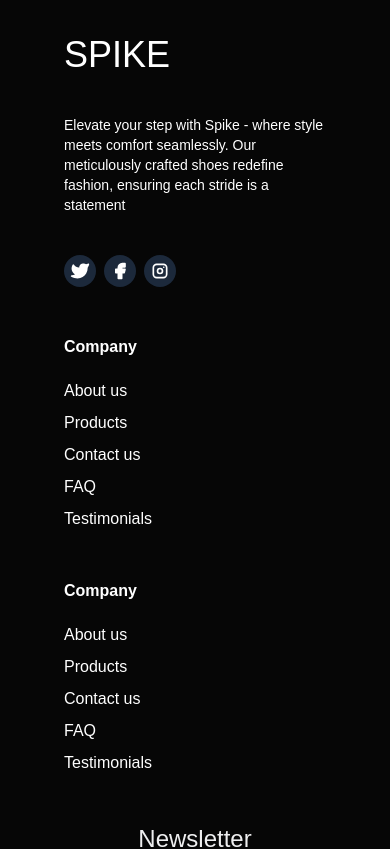
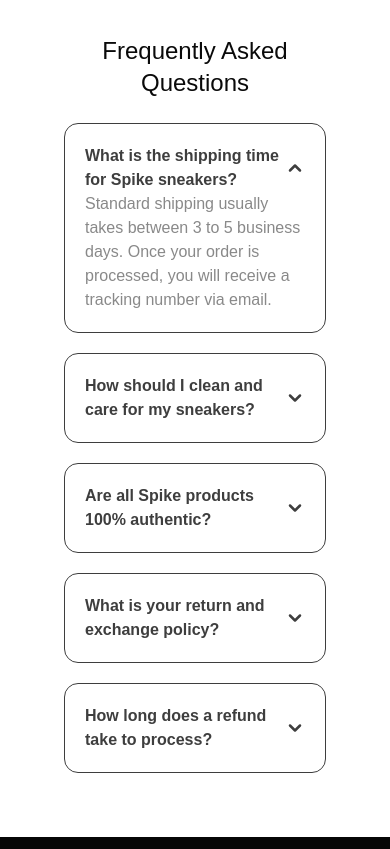
Before and after one commit to VeroZuliani/shoes-app, a React (Vite) app in the folder frontend/: page / in a window 390 px wide. Shown: the part 9340-10189 px from the top of the page. Built offline with nearby package versions, Linux system fonts and the light colour scheme; no server answers.

Commit message:
feat: agregar seccion FAQ y componente FaqItem con acordeon desplegable y animacion

```diff
--- /dev/null
+++ b/frontend/src/components/FaqItem.tsx
@@ -0,0 +1,59 @@
+import { IconChevronDown, IconChevronUp } from '@tabler/icons-react';
+import { motion, AnimatePresence } from 'framer-motion'
+
+
+interface FaqItem{
+    question: string;
+    answer: string;
+    isOpen: boolean;
+    onToggle: () => void
+}
+
+
+const FaqItem = ({question, answer, isOpen, onToggle}: FaqItem) => {
+  return (
+    <div className="border border-gray-dark rounded-xl p-5">
+
+        {/* Pregunta y botón */}
+        <button
+            onClick={() => onToggle()}
+            className='w-full flex items-center justify-between text-left cursor-pointer'
+            >
+
+            <div className='w-full font-semibold text-gray-dark'>
+                {question}
+            </div>
+
+            {/* Icono con rotación */}
+            <div className='text-gray-dark'>
+                {isOpen ?
+                    <IconChevronUp stroke={3} size={20}/>
+                    :
+                    <IconChevronDown stroke={3} size={20}/>
+                }
+            </div>
+
+        </button>
+
+        {/* Respuesta desplegado */}
+        <AnimatePresence>
+            {isOpen && (
+                <motion.div className="overflow-hidden"
+                    initial={{height:0, opacity:0}}
+                    animate={{height:"auto", opacity:1}}
+                    exit={{height:0, opacity:0}}
+                    transition={{duration:0.3, ease:"easeInOut"}}
+                >
+                    <p className='font-normal text-gray-medium'>
+                        {answer}
+                    </p>
+                </motion.div>
+            )}
+        </AnimatePresence>
+
+
+    </div>
+  )
+}
+
+export default FaqItem
--- a/frontend/src/components/FooterLink.tsx
+++ b/frontend/src/components/FooterLink.tsx
@@ -8,23 +8,23 @@
 const footerLink : FooterLink[] = [
     {
         link: "About us",
-        href: "/about",
+        href: "#about",
     },
     {
         link: "Products",
-        href: "/products",
+        href: "#products",
     },
     {
         link: "Contact us",
-        href: "/contact",
+        href: "#contact",
     },
     {
         link: "FAQ",
-        href: "/faq",
+        href: "#faq",
     },
     {
         link: "Testimonials",
-        href: "/testimonial",
+        href: "#testimonials",
     },
 ]
 
--- a/frontend/src/main.tsx
+++ b/frontend/src/main.tsx
@@ -7,6 +7,7 @@
 import Testimonials from './views/Testimonials'
 import Contact from './views/Contact'
 import Footer from './views/Footer'
+import Faq from './views/Faq'
 
 
 
@@ -17,6 +18,7 @@
     <Products/>
     <Testimonials/>
     <Contact/>
+    <Faq/>
     <Footer/>
   </StrictMode>,
 )
--- /dev/null
+++ b/frontend/src/views/Faq.tsx
@@ -0,0 +1,74 @@
+import FaqItem from "@/components/FaqItem";
+import { useState } from "react";
+
+interface Faq{
+    id: number;
+    question: string;
+    answer: string;
+}
+
+const faq : Faq[] = [
+    {
+        id: 1,
+        question: 'What is the shipping time for Spike sneakers?',
+        answer: 'Standard shipping usually takes between 3 to 5 business days. Once your order is processed, you will receive a tracking number via email.',
+    },
+    {
+        id: 2,
+        question: 'How should I clean and care for my sneakers?',
+        answer: 'We recommend using a soft brush, mild soap, and warm water. Avoid machine washing or direct heat drying to preserve the materials.',
+    },
+    {
+        id: 3,
+        question: 'Are all Spike products 100% authentic?',
+        answer: 'Yes, all our footwear is 100% authentic, sourced directly from official manufacturers and verified distributors.',
+    },
+    {
+        id: 4,
+        question: 'What is your return and exchange policy?',
+        answer: 'We offer a 30-day hassle-free return and exchange policy. Items must be unworn, in original packaging, and accompanied by the purchase receipt.',
+    },
+    {
+        id: 5,
+        question: 'How long does a refund take to process?',
+        answer: 'Once we receive and inspect your returned items, refunds are issued back to your original payment method within 5 to 7 business days.',
+    },
+
+]
+
+const Faq = () => {
+
+    // Guardar Id de pregunta desplegada: Por defecto abre la 1ra
+    const [openId, setOpenId] = useState<number | null>(1)
+
+    // Evaluar acordeón: Al seleccionar ítem abierto, lo cierra.
+    const handleToggle = (id: number) => {
+        setOpenId(openId === id ? null : id)
+    }
+
+  return (
+    <section id="faq" className="w-full min-h-screen lg:px-30 p-16">
+
+        <h1 className="font-medium text-2xl md:text-4xl lg:text-5xl mb-6 text-center">Frequently Asked Questions</h1>
+
+        {/* Acordeon Contenedor */}
+        <div className="w-full flex flex-col gap-5">
+
+            {/* Acordeon Item */}
+            {faq.map(({id, question, answer}: Faq) => (
+                <FaqItem
+                    key={id}
+                    question={question}
+                    answer={answer}
+                    isOpen={openId === id}
+                    onToggle={() => handleToggle(id)}
+                />
+            ))}
+
+        </div>
+
+    </section>
+  )
+}
+
+export default Faq
--- a/frontend/src/views/Footer.tsx
+++ b/frontend/src/views/Footer.tsx
@@ -91,10 +91,10 @@
 
                     {/* Mensaje para usuario */}
                     {isSubscribed && (
-                        <p className="text-white text-[1rem] mt-2 self-start">Gracias por suscribirte!</p>
+                        <p className="text-white text-[0.8rem] mt-2 self-start">Gracias por suscribirte!</p>
                     )}
                     {error && (
-                        <p className="text-error text-[1rem] mt-2 self-start">{error}</p>
+                        <p className="text-error text-[0.8rem] mt-2 self-start">{error}</p>
                     )}
                 </form>
             </div>
```
